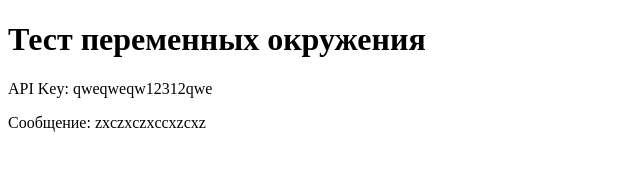
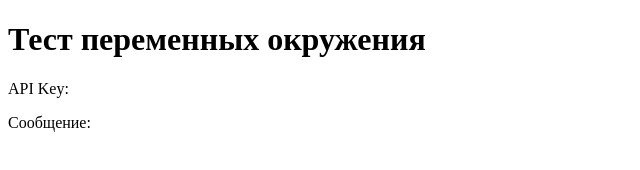
Before and after one commit to EMPTYyYyYyY/page, a plain HTML site: page index.html in a window 1280 px wide. Shown: the whole page, without its empty margins (0-640 px from the left). Drawn offline with Linux system fonts and the light colour scheme.

Commit message:
deploy: d67ad72807c324320bceafa9cb5360eaa44ab3b8

```diff
--- a/index.html
+++ b/index.html
@@ -7,8 +7,8 @@
 
   <script>
     // Значения будут подставлены GitHub Actions
-    document.getElementById('apiKey').textContent = 'qweqweqw12312qwe';
-    document.getElementById('message').textContent = 'zxczxczxccxzcxz';
+    document.getElementById('apiKey').textContent = '';
+    document.getElementById('message').textContent = '';
   </script>
 </body>
 </html>
```
